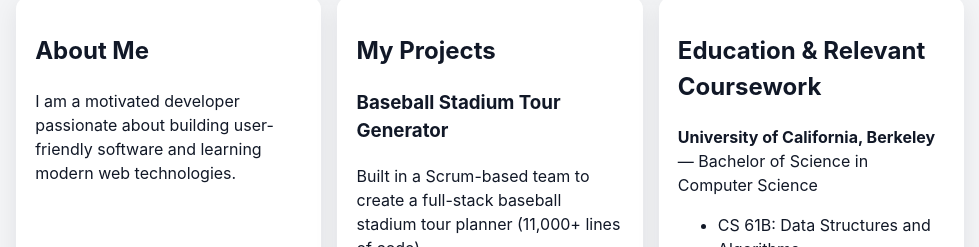
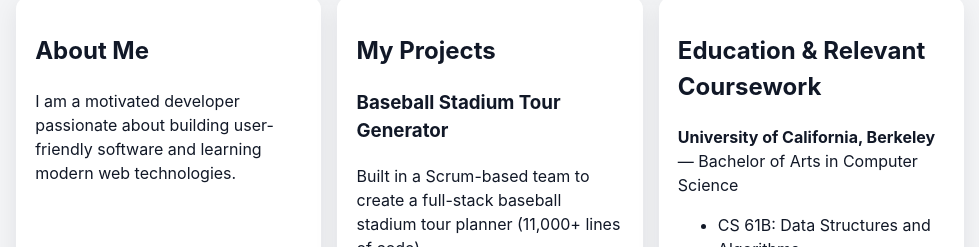
Before and after one commit to natashajyw/natashajyw.github.io, a React (Vite) app: page / in a window 1280 px wide. Shown: the part 251-498 px from the top of the page, without its empty margins (150-1129 px from the left). Built offline with nearby package versions, Linux system fonts and the light colour scheme.

Commit message:
Update App.tsx

```diff
--- a/src/App.tsx
+++ b/src/App.tsx
@@ -101,7 +101,7 @@ export default function App() {
           <h2>Education & Relevant Coursework</h2>
           <p>
             <strong>University of California, Berkeley</strong> — Bachelor of
-            Science in Computer Science
+            Arts in Computer Science
           </p>
           <ul>
             {coursework.map((course) => (
```
